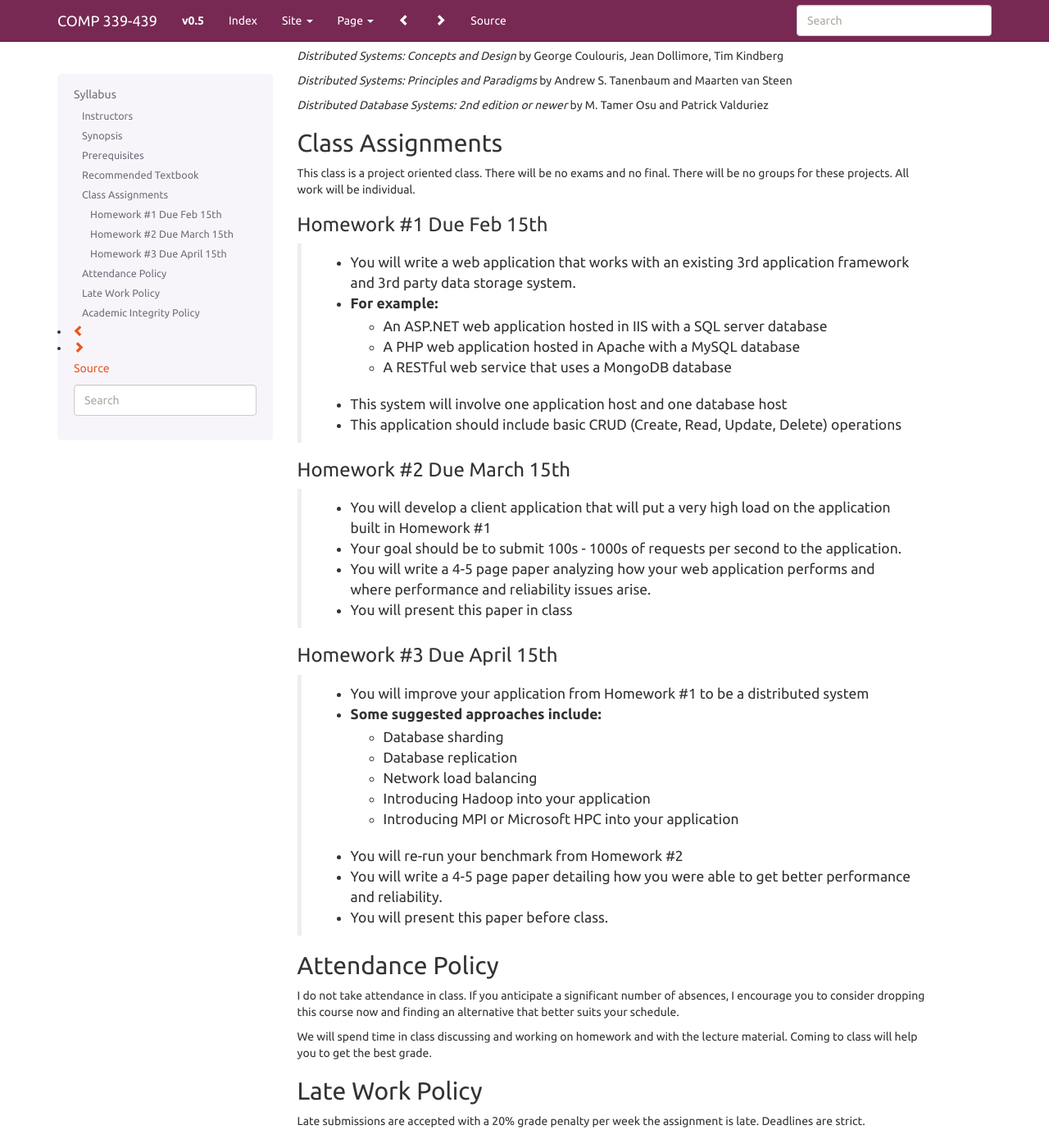
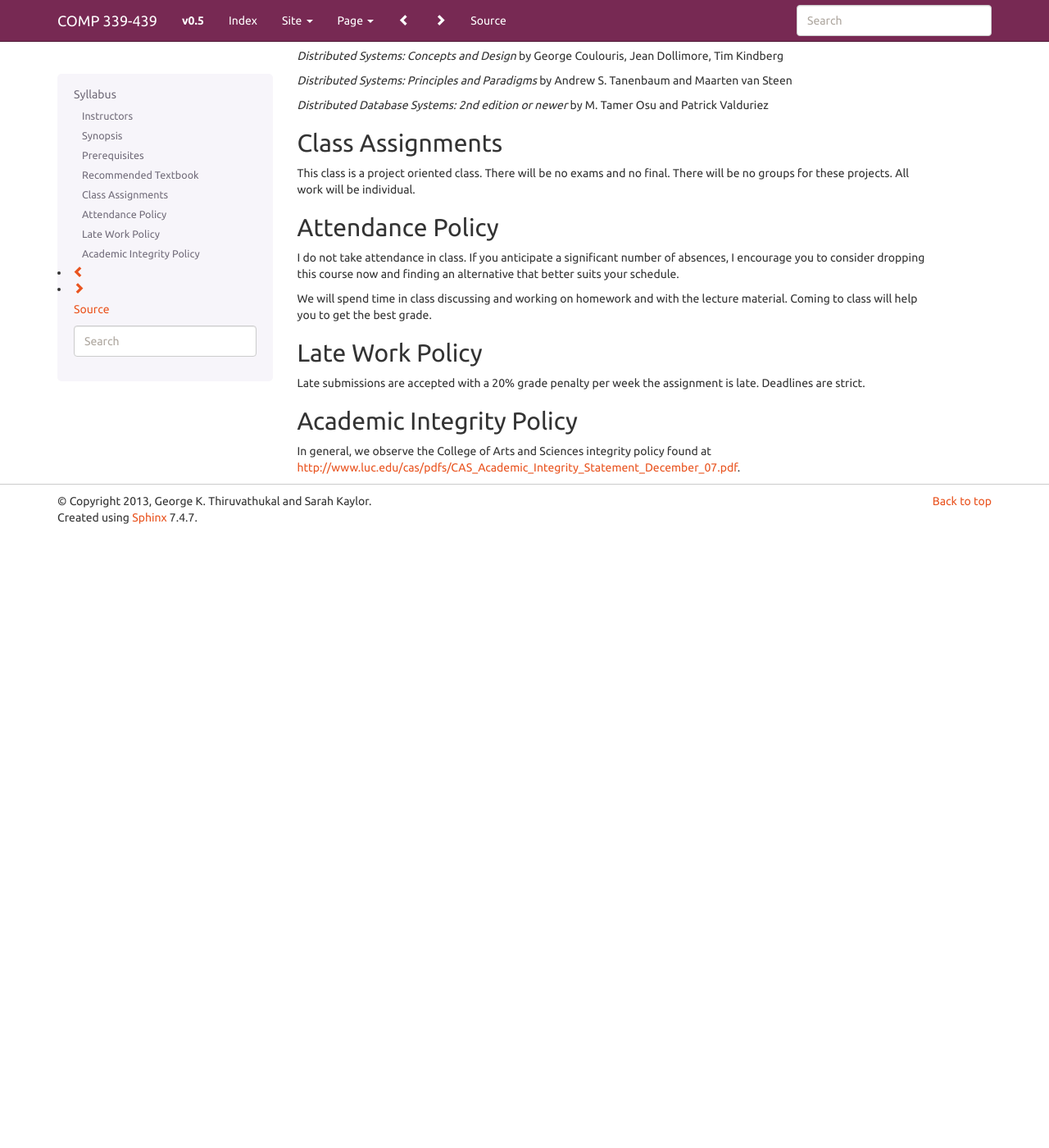
Before and after one commit to LoyolaChicagoBooks/distributedsystems, a Sphinx documentation site: the page built from source/syllabus.rst, in a window 1280 px wide and 1400 px high, scrolled down 728 px. Shown: the whole window at 82% size. Built offline with Sphinx 7.4.7, drawn with Linux system fonts in a browser that asks for light colours; after the commit the page ends 1379 px from its top, so only the background shows below that.

Commit message:
split out homeworks

```diff
--- a/source/index.rst
+++ b/source/index.rst
@@ -11,6 +11,9 @@
    :maxdepth: 2
 
    syllabus
+   homework1
+   homework2
+   homework3
    issues
    networking
    concurrency
--- a/source/syllabus.rst
+++ b/source/syllabus.rst
@@ -58,39 +58,6 @@
 This class is a project oriented class. There will be no exams and no final. There will be no groups for these projects. All work will be individual.
 
 
-Homework #1 Due Feb 15th
-~~~~~~~~~~~~~~~~~~~~~~~~
- - You will write a web application that works with an existing 3rd application framework and 3rd party data storage system.
- - For example:
-	- An ASP.NET web application hosted in IIS with a SQL server database
-	- A PHP web application hosted in Apache with a MySQL database
-	- A RESTful web service that uses a MongoDB database
- - This system will involve one application host and one database host
- - This application should include basic CRUD (Create, Read, Update, Delete) operations
-
-
-Homework #2 Due March 15th
-~~~~~~~~~~~~~~~~~~~~~~~~~~
- - You will develop a client application that will put a very high load on the application built in Homework #1
- - Your goal should be to submit 100s - 1000s of requests per second to the application.
- - You will write a 4-5 page paper analyzing how your web application performs and where performance and reliability issues arise.
- - You will present this paper in class
-
-
-Homework #3 Due April 15th
-~~~~~~~~~~~~~~~~~~~~~~~~~~
- - You will improve your application from Homework #1 to be a distributed system
- - Some suggested approaches include:
-	- Database sharding
-	- Database replication
-	- Network load balancing
-	- Introducing Hadoop into your application
-	- Introducing MPI or Microsoft HPC into your application
- - You will re-run your benchmark from Homework #2
- - You will write a 4-5 page paper detailing how you were able to get better performance and reliability.
- - You will present this paper before class.
-
-
 Attendance Policy
 -----------------
 
```
Also changed, not shown: source/homework1.rst (added, +34 -0 lines), source/homework2.rst (added, +8 -0 lines), source/homework3.rst (added, +14 -0 lines).
